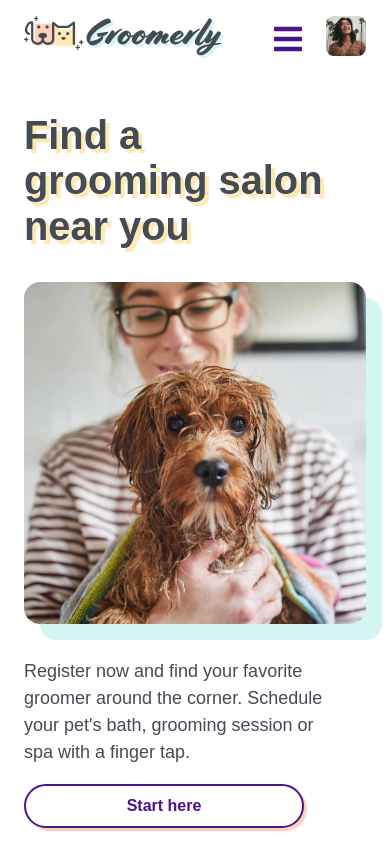
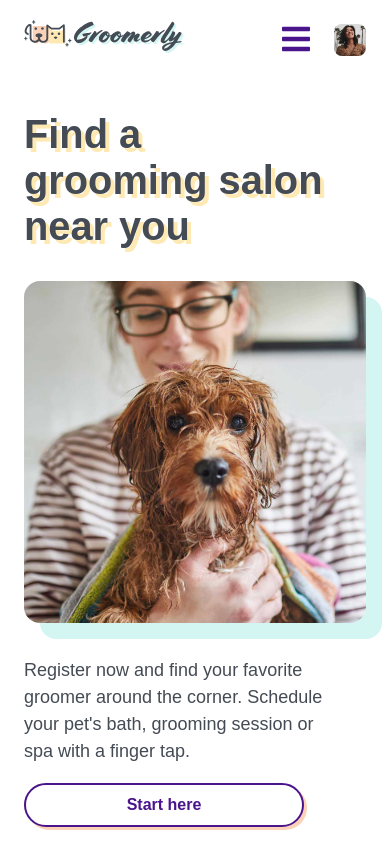
Before and after one commit to betoarpi/pet-grooming-booking-app, a website: page index.html in a window 390 px wide. Shown: the top 844 px of the page. Drawn offline with Linux system fonts and the light colour scheme; a web font is replaced by a local one.

Commit message:
se corrigió el header en responsive para móviles

```diff
--- a/src/sass/components/_header.scss
+++ b/src/sass/components/_header.scss
@@ -28,6 +28,7 @@
   }
   &__user {
     position: relative;
+    align-self: center;
     &__profile {
       @include border-radius-all(0.5rem);
       cursor: pointer;
@@ -48,12 +49,12 @@
       padding: 1rem 2rem;
       position: absolute;
       text-align: right;
-      top:56px;
+      top: 56px;
       width: 210px;
       &:before {
-        content: " ";
+        content: ' ';
         display: block;
-        left: 0;;
+        left: 0;
         height: 2rem;
         position: absolute;
         top: -2rem;
@@ -92,7 +93,7 @@
 }
 
 // Responsive para elementos del header
-@media screen and (max-width: 1023px){
+@media screen and (max-width: 1023px) {
   .header {
     grid-template-columns: 1fr 1fr;
   }
@@ -107,8 +108,18 @@
   }
 }
 
-@media screen and (max-width: 479px){
+@media screen and (max-width: 479px) {
   .header {
-    grid-template-columns: 200px 1fr;
+    grid-template-columns: 160px 1fr;
+  }
+
+  .navigation {
+    grid-template-columns: 1fr 32px;
+    &__user {
+      &__profile {
+        height: 32px;
+        width: 32px;
+      }
+    }
   }
 }
```
Also changed, not shown: src/css/styles.css, 2 other files.
